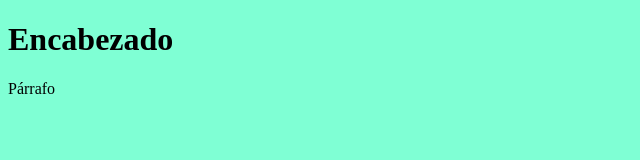
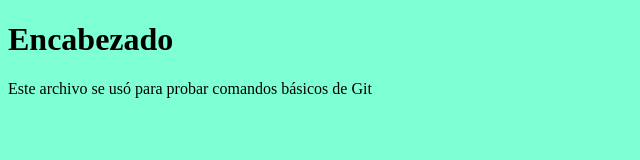
Before and after one commit to luis2ra/fazt-git-test, a plain HTML site: page index.html in a window 1280 px wide. Shown: the whole page, without its empty margins (0-640 px from the left). Drawn offline with Linux system fonts and the light colour scheme.

Commit message:
Actualización del archivo con ajustes de contenido

```diff
--- a/index.html
+++ b/index.html
@@ -7,7 +7,8 @@
 </head>
 <body>
     <h1>Encabezado</h1>
-    <p>Párrafo</p>
+
+    <p>Este archivo se usó para probar comandos básicos de Git</p>
 
     <script src="app.js">
 
```
